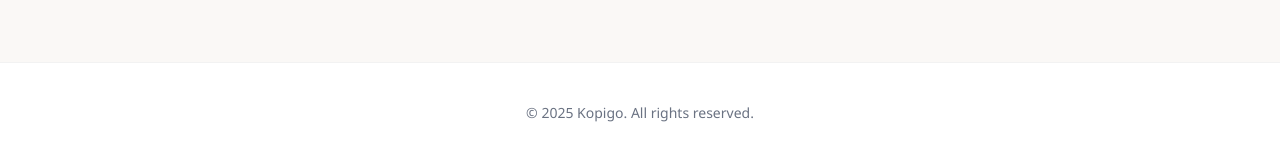
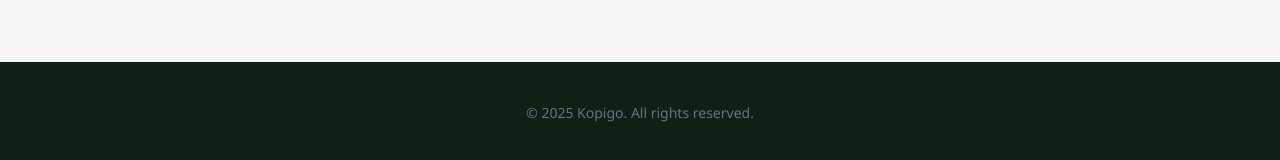
Before and after one commit to YasserAkmal/kopigo, a Next.js app: page / in a window 1280 px wide. Shown: the part 4162-4322 px from the top of the page. Built offline with nearby package versions, Linux system fonts and the light colour scheme.

Commit message:
feat: Update color scheme across components to use #111F15 instead of text-sky-950

```diff
--- a/src/app/layout.tsx
+++ b/src/app/layout.tsx
@@ -36,8 +36,8 @@ export const metadata: Metadata = {
 
 export const viewport: Viewport = {
   themeColor: [
-    { media: "(prefers-color-scheme: light)", color: "#0c4a6e" },
-    { media: "(prefers-color-scheme: dark)", color: "#0b1220" },
+    { media: "(prefers-color-scheme: light)", color: "#111F15" },
+    { media: "(prefers-color-scheme: dark)", color: "#111F15" },
   ],
 };
 
@@ -52,7 +52,7 @@ export default function RootLayout({ children }: { children: ReactNode }) {
         {children}
         <footer
           id="footer"
-          className="border-t border-black/5 py-10 text-center text-sm text-gray-500"
+          className="border-t bg-[#111F15] border-black/5 py-10 text-center text-sm text-gray-500"
         >
           © {new Date().getFullYear()} Kopigo. All rights reserved.
         </footer>
```
